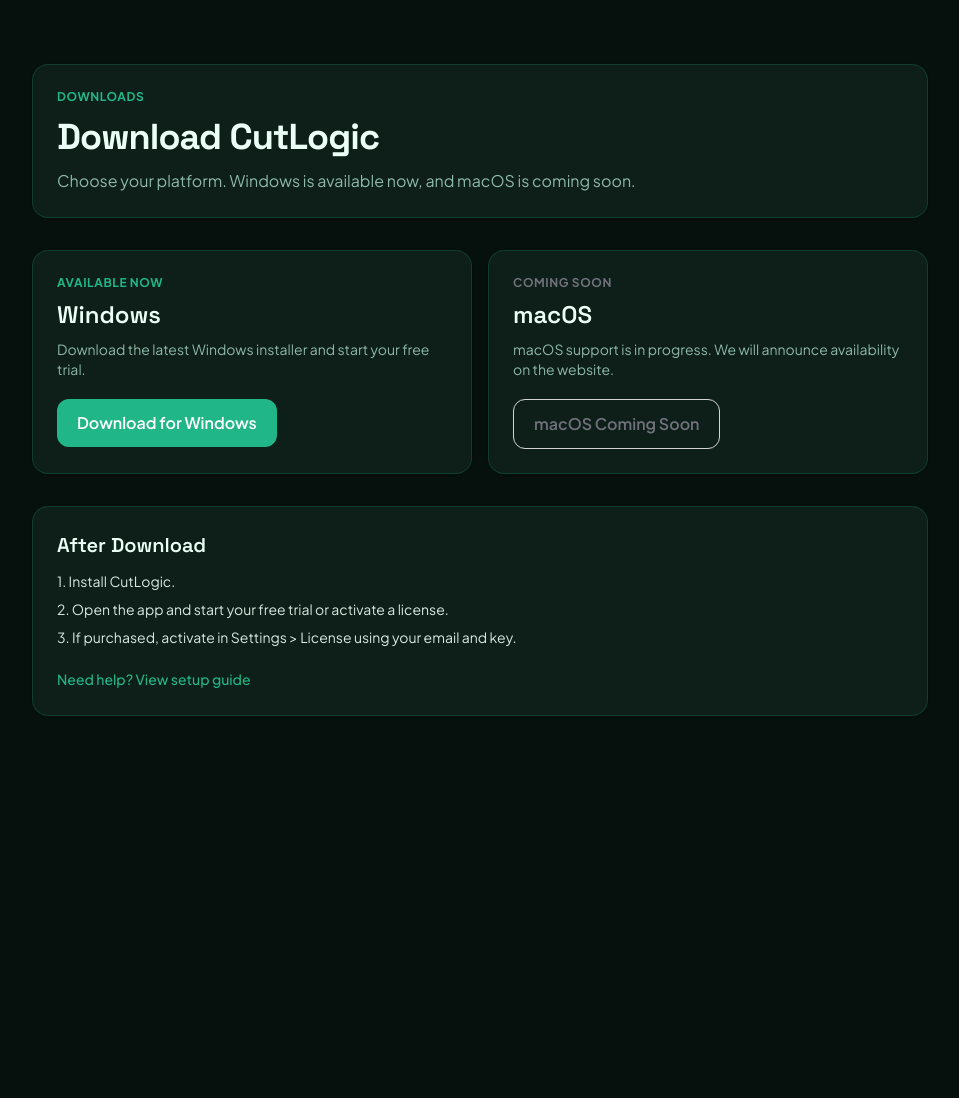
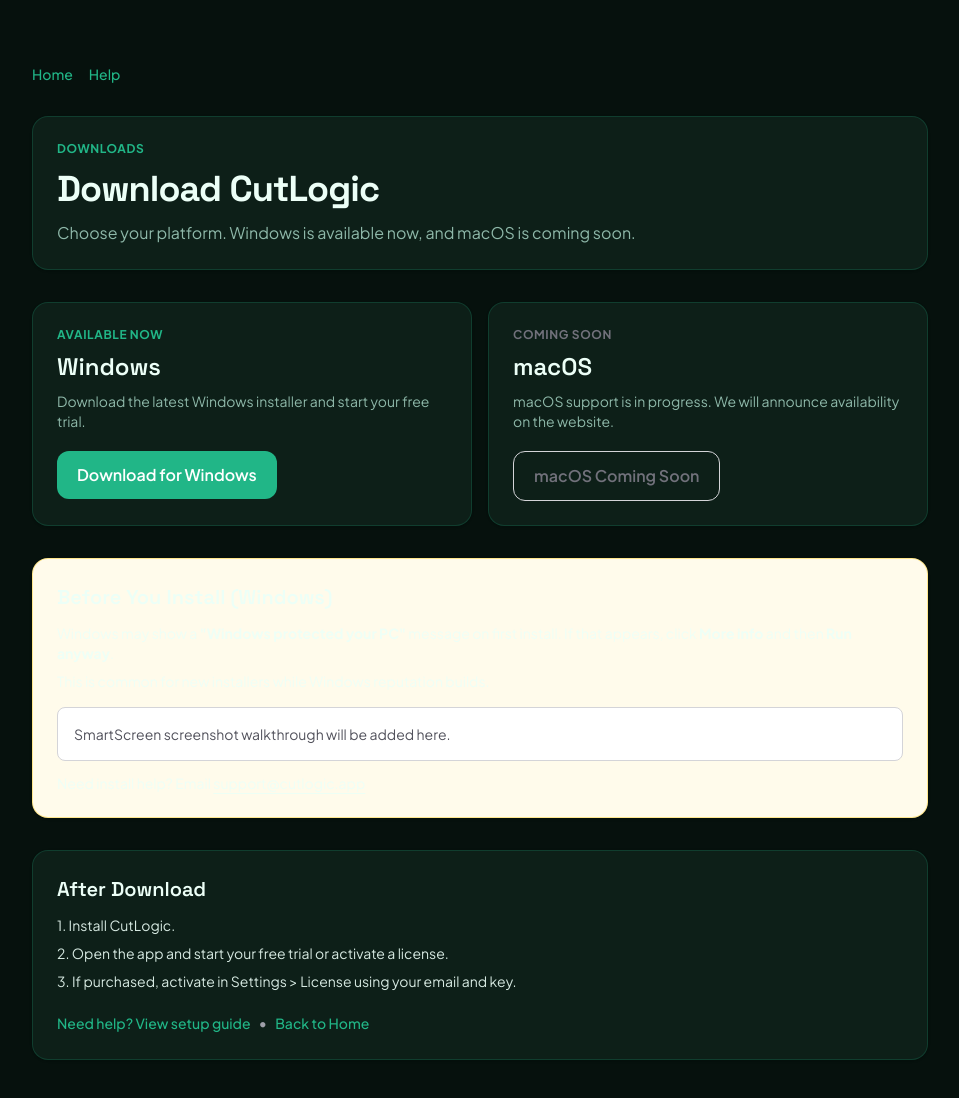
Before and after one commit to madmalio/cutlogic-website, a Next.js app: page /download in a window 1280 px wide. Shown: the top 1098 px of the page, without its empty margins (160-1119 px from the left). Before the commit the page ends 800 px from the top, so only its background shows below. Built offline with nearby package versions, Linux system fonts and the light colour scheme.

Commit message:
feat: download page work

```diff
--- a/src/app/download/page.tsx
+++ b/src/app/download/page.tsx
@@ -6,6 +6,15 @@
   return (
     <main className="min-h-screen bg-background px-5 py-16 text-foreground sm:px-6">
       <div className="mx-auto w-full max-w-4xl space-y-8">
+        <nav className="flex items-center gap-4 text-sm">
+          <Link href="/" className="font-medium text-brand underline-offset-4 hover:underline">
+            Home
+          </Link>
+          <Link href="/help" className="font-medium text-brand underline-offset-4 hover:underline">
+            Help
+          </Link>
+        </nav>
+
         <header className="rounded-2xl border border-brand/20 bg-card p-6 shadow-sm">
           <p className="text-xs font-bold uppercase tracking-wider text-brand">Downloads</p>
           <h1 className="mt-3 font-display text-3xl font-bold tracking-tight sm:text-4xl">
@@ -43,6 +52,23 @@
           </article>
         </section>
 
+        <section className="rounded-2xl border border-amber-300/50 bg-amber-50 p-6 shadow-sm dark:border-amber-700/40 dark:bg-amber-900/15">
+          <h3 className="font-display text-xl font-semibold">Before You Install (Windows)</h3>
+          <p className="mt-3 text-sm text-foreground/90">
+            Windows may show a <strong>&quot;Windows protected your PC&quot;</strong> message on first install.
+            If that appears, click <strong>More info</strong> and then <strong>Run anyway</strong>.
+          </p>
+          <p className="mt-2 text-sm text-foreground/90">
+            This is common for new installers while Windows reputation builds.
+          </p>
+          <div className="mt-4 rounded-lg border border-zinc-300 bg-white p-4 text-sm text-zinc-600 dark:border-zinc-700 dark:bg-zinc-900/60 dark:text-zinc-300">
+            SmartScreen screenshot walkthrough will be added here.
+          </div>
+          <p className="mt-3 text-sm text-foreground/90">
+            Need install help? Email <a href="mailto:support@cutlogic.app" className="underline underline-offset-4">support@cutlogic.app</a>
+          </p>
+        </section>
+
         <section className="rounded-2xl border border-brand/20 bg-card p-6 shadow-sm">
           <h3 className="font-display text-xl font-semibold">After Download</h3>
           <ol className="mt-3 space-y-2 text-sm text-foreground/90">
@@ -54,6 +80,10 @@
             <Link href="/help" className="text-sm font-medium text-brand underline-offset-4 hover:underline">
               Need help? View setup guide
             </Link>
+            <span className="mx-2 text-zinc-400">•</span>
+            <Link href="/" className="text-sm font-medium text-brand underline-offset-4 hover:underline">
+              Back to Home
+            </Link>
           </div>
         </section>
       </div>
```
